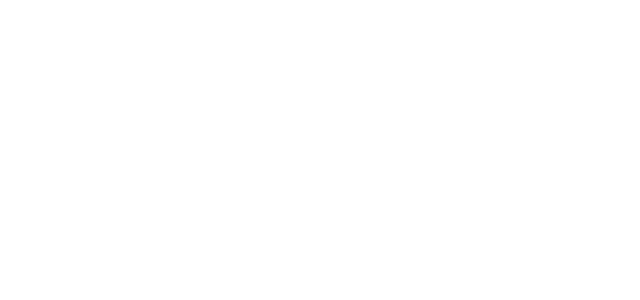
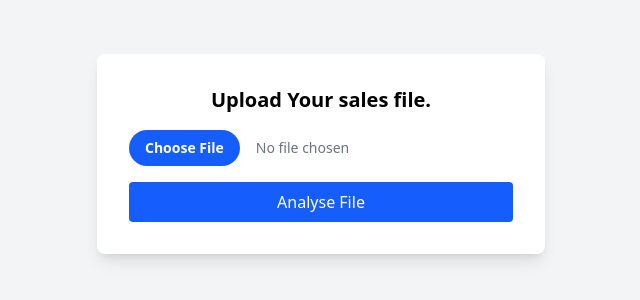
Before and after one commit to 78hamza/rbahi, a React (Vite) app in the folder frontend/: page /fileUpload in a window 1280 px wide. Before the commit this address had no page. Shown: the part 246-546 px from the top of the page, without its empty margins (319-959 px from the left). Built offline with nearby package versions, Linux system fonts and the light colour scheme.

Commit message:
edit the upload file page and wait to connect it with the backend

```diff
--- a/frontend/src/App.jsx
+++ b/frontend/src/App.jsx
@@ -3,6 +3,7 @@
 import SignUp from "./pages/Signup";
 import SignIn from "./pages/Signin";
 import Dashboard from "./pages/Dashboard";
+import UploadSection from "./components/fileUpload";
 
 export default function App() {
   return (
@@ -11,6 +12,7 @@
       <Route path="/signup" element={<SignUp />} />
       <Route path="/signin" element={<SignIn />} />
       <Route path="/dashboard" element={<Dashboard />} />
+      <Route path="/fileUpload" element={<UploadSection/>} />
     </Routes>
   );
 }
--- /dev/null
+++ b/frontend/src/components/fileUpload.jsx
@@ -0,0 +1,46 @@
+import React, { useState } from "react";
+import { useNavigate } from "react-router-dom";
+
+
+export default function UploadSection({ onFileUpload }) {
+    const [selectedFile, setSelectedFile] = useState(null);
+    const navigate = useNavigate();
+
+    const handleFileCharge = (e) => {
+        setSelectedFile(e.target.files[0]);
+    };
+
+    const handleUpload = (e) => {
+        if (selectedFile && onFileUpload){
+            onFileUpload(selectedFile);
+
+        }
+    };
+
+    return (
+        <div className="min-h-screen bg-gray-100 flex items-center justify-center p-4">
+            <div className="bg-white rounded-lg shadow-lg p-8 max-w-md w-full">
+                <h2 className="text-xl font-bold mb-4 text-center">Upload Your sales file.</h2>
+                <input
+                    type="file"
+                    accept=".csv, .xlsx"
+                    onChange={handleFileCharge}
+                    className="block w-full text-sm text-gray-500 file:mr-4 file:py-2 file:px-4
+                        file:rounded-full file:border-0 file:text-sm file:font-semibold
+                        file:bg-blue-600 file:text-white hover:file:bg-blue-700"
+                />
+                {selectedFile && (
+                    <p className="mt-2 text-sm text-gray-700">
+                        Selected: <strong>{selectedFile.name}</strong>
+                    </p>
+                )}
+                <button
+                    onClick={handleUpload}
+                    className="mt-4 bg-blue-600 hover:bg-blue-700 text-white py-2 px-4 rounded w-full"
+                >
+                    Analyse File
+                </button>
+            </div>
+        </div>
+    );
+}
--- a/frontend/src/pages/Dashboard.jsx
+++ b/frontend/src/pages/Dashboard.jsx
@@ -46,7 +46,7 @@
             <Link to="#" className="text-gray-700 hover:text-blue-600">
               Dashboard
             </Link>
-            <Link to="#" className="text-gray-700 hover:text-blue-600">
+            <Link to="/fileUpload" className="text-gray-700 hover:text-blue-600">
               Upload Data
             </Link>
             <Link to="#" className="text-gray-700 hover:text-blue-600">
```
Also changed, not shown: frontend/src/components/FileUploader.jsx (deleted).
